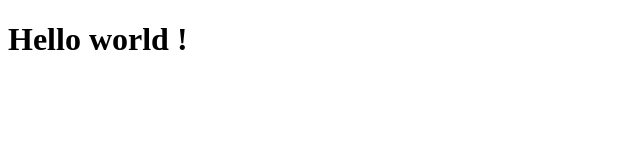
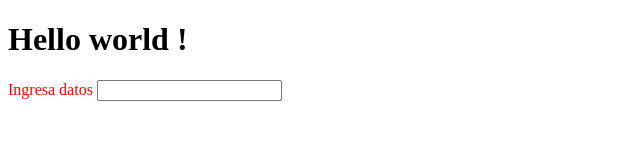
Before and after one commit to Ramonrdd4/Tarea1, a plain HTML site: page index.html in a window 1280 px wide. Shown: the whole page, without its empty margins (0-640 px from the left). Drawn offline with Linux system fonts and the light colour scheme.

Commit message:
Se añadio una seccion con una input tipo texto.

```diff
--- a/index.html
+++ b/index.html
@@ -5,5 +5,10 @@
 	</head>
 	<body>
 		<h1>Hello world !</h1>
+		<section>
+			<label style="color:red;">Ingresa datos</label>
+			<input type="text"></input>
+
+		<section>
 	</body>
 </html>
```
